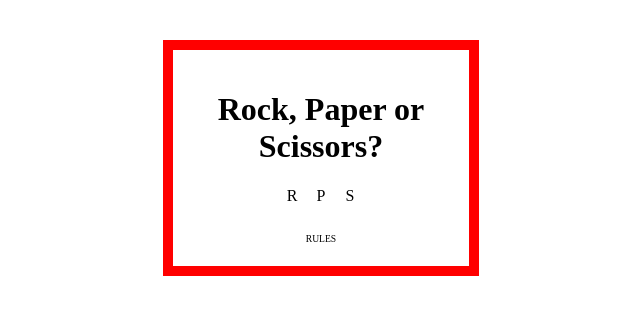
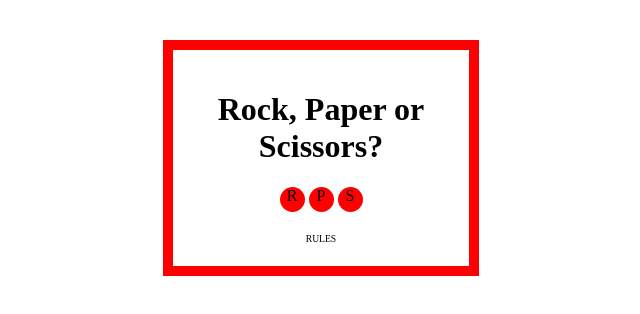
Before and after one commit to egolightly81/ISYS3004_RPS, a plain HTML site: page index.html in a window 1280 px wide. Shown: the whole page, without its empty margins (319-959 px from the left). Drawn offline with Linux system fonts and the light colour scheme.

Commit message:
syntax error ; fixed with chat gpt

```diff
--- a/style.css
+++ b/style.css
@@ -6,6 +6,7 @@ body {
     width: 20%;
     text-align: center;
 }
+
 .instruction {
     font-size: 60%;
     text-align: left;
@@ -13,10 +14,10 @@ body {
 }
 
 /* Circle CSS from following */
-.circle{
+.circle {
     height: 25px;
     width: 25px;
-    background-color; red;
+    background-color: red; /* Corrected the syntax error here */
     border-radius: 50%;
     display: inline-block;
 }
```
